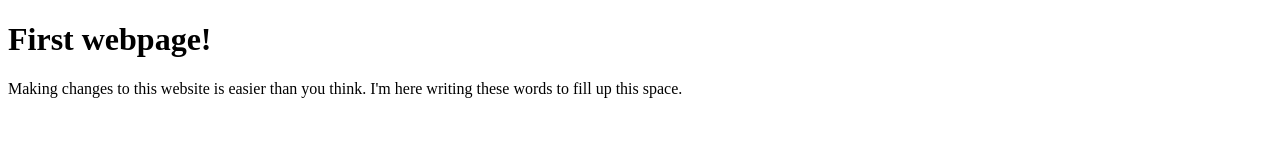
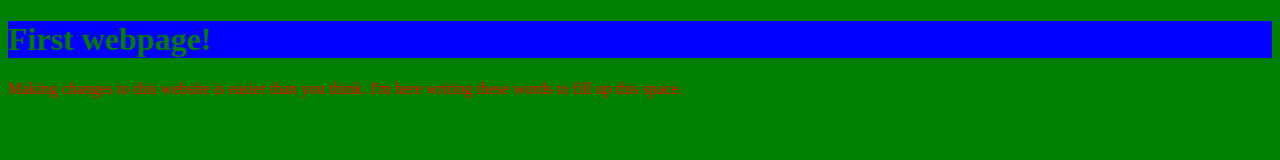
Before and after one commit to jadibrahim99/jadibrahim99.github.io, a plain HTML site: page index.html in a window 1280 px wide. Drawn offline with Linux system fonts and the light colour scheme.

Commit message:
more changes to my webpage

```diff
--- a/index.html
+++ b/index.html
@@ -5,6 +5,7 @@
     <meta name="viewport" content="width=device-width, initial-scale=1.0">
     <meta http-equiv="X-UA-Compatible" content="ie=edge">
     <title>Document</title>
+    <link rel="stylesheet" href="style.css">
 </head>
 <header>
 <h1>
@@ -17,10 +18,17 @@ First webpage!
 </header>
 <body>
 
+
+
 <p>
     Making changes to this website is easier than you think. I'm here writing these words to fill up this space.
 </p>
 
 
+<div>
+
+</div>
+
+
 </body>
 </html>
--- /dev/null
+++ b/style.css
@@ -0,0 +1,14 @@
+header{
+    color: green;
+    background-color: blue;
+
+
+}
+body{
+    color: red;
+    background-color: green;
+
+
+
+
+}
```
